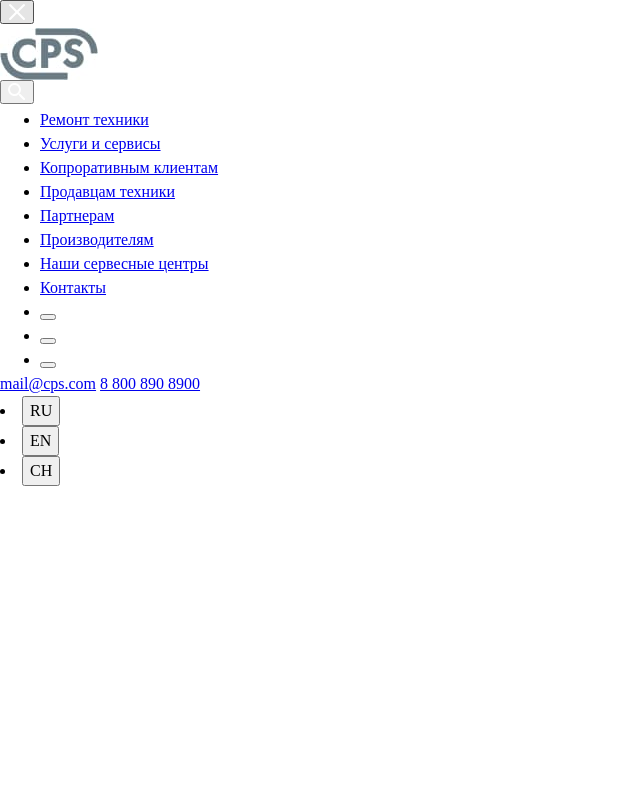
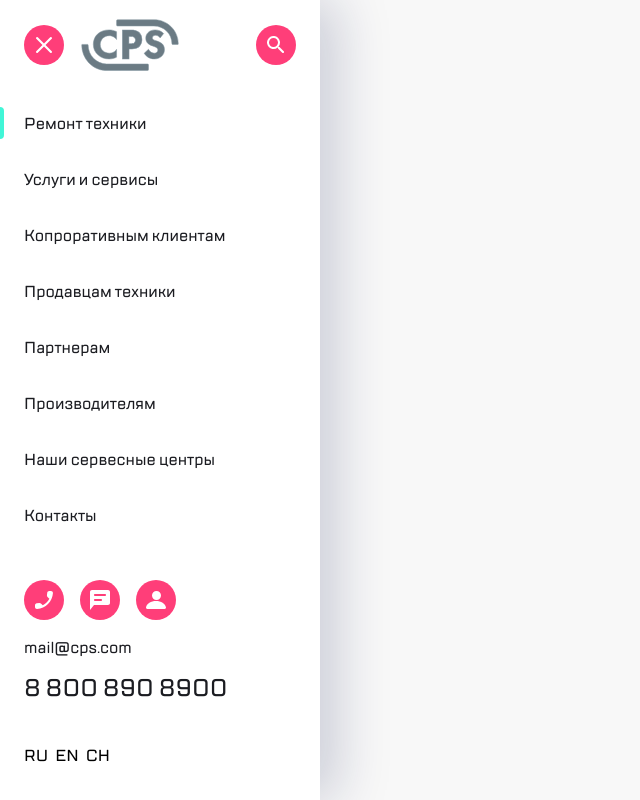
Before and after one commit to Mauladen/mauladen.github.io, a plain HTML site: page 1.4/index.html in a window 1280 px wide. Shown: the whole page, without its empty margins (0-640 px from the left). Drawn offline with Linux system fonts and the light colour scheme.

Commit message:
Закончил первичную вёрстку блока 1.4

```diff
--- a/1.4/index.html
+++ b/1.4/index.html
@@ -11,10 +11,10 @@
 </head>
 
 <body>
-    <aside class="menu">
+    <aside class="menu wrapper">
         <section class="menu__header header">
             <h1 class="visually-hidden">Сервисный центр CPS</h1>
-            <button class="header__button">
+            <button class="button button--purple header__button">
                 <svg xmlns="http://www.w3.org/2000/svg" width="18" height="18" fill="none">
                     <path fill="#fff" fill-rule="evenodd"
                         d="M2.793 1.257a1 1 0 0 0-1.414 0l-.122.122a1 1 0 0 0 0 1.414L7.464 9l-6.207 6.207a1 1 0 0 0 0 1.414l.122.122a1 1 0 0 0 1.414 0L9 10.536l6.207 6.207a1 1 0 0 0 1.414 0l.122-.122a1 1 0 0 0 0-1.414L10.536 9l6.207-6.207a1 1 0 0 0 0-1.414l-.122-.122a1 1 0 0 0-1.414 0L9 7.464 2.793 1.257Z"
@@ -22,8 +22,9 @@
                 </svg>
                 <span class="visually-hidden">Закрыть меня</span>
             </button>
-            <a href="./index.html"><img src="./images/CPS_logo.jpg" alt="Логотип сервесного цетра CSP"></a>
-            <button class="header__button">
+            <a class="header__logo" href="./index.html"><img class="header__images" src="./images/CPS_logo.svg"
+                    alt="Логотип сервесного цетра CPS"></a>
+            <button class="button button--purple header__button">
                 <svg xmlns="http://www.w3.org/2000/svg" width="18" height="18" fill="none">
                     <path fill="#fff" fill-rule="evenodd"
                         d="M12.5 11h-.79l-.28-.27a6.5 6.5 0 0 0 1.48-5.34c-.47-2.78-2.79-5-5.59-5.34A6.505 6.505 0 0 0 .05 7.32c.34 2.8 2.56 5.12 5.34 5.59a6.5 6.5 0 0 0 5.34-1.48l.27.28v.79l4.26 4.25c.41.41 1.07.41 1.48 0l.01-.01c.41-.41.41-1.07 0-1.48L12.5 11Zm-6 0C4.01 11 2 8.99 2 6.5S4.01 2 6.5 2 11 4.01 11 6.5 8.99 11 6.5 11Z"
@@ -34,8 +35,8 @@
         </section>
         <section class="menu__main main">
             <h2 class="visually-hidden">Меню</h2>
-            <ul class="main__list">
-                <li class="main__item">
+            <ul class="main__list list">
+                <li class="main__item main__item--active">
                     <a href="#" class="item__link">Ремонт техники</a>
                 </li>
                 <li class="main__item">
@@ -64,19 +65,33 @@
         <section class="menu__footer footer">
             <h2 class="visually-hidden">Контактная информация</h2>
             <section class="footer__action-buttons action-buttons">
-                <ul class="action-buttons__list">
+                <ul class="action-buttons__list list">
                     <li class="action-buttons__item">
-                        <button>
+                        <button class="button button--purple action-buttons__button">
+                            <svg xmlns="http://www.w3.org/2000/svg" width="18" height="18" fill="none">
+                                <path fill="#fff" fill-rule="evenodd"
+                                    d="m1.76 12.25 2.54-.29c.61-.07 1.21.14 1.64.57l1.84 1.84c2.83-1.44 5.15-3.75 6.59-6.59l-1.85-1.85a1.99 1.99 0 0 1-.57-1.64l.29-2.52C12.36.76 13.21 0 14.23 0h1.73c1.13 0 2.07.94 2 2.07-.53 8.54-7.36 15.36-15.89 15.89-1.13.07-2.07-.87-2.07-2v-1.73c-.01-1.01.75-1.86 1.76-1.98Z"
+                                    clip-rule="evenodd" />
+                            </svg>
                             <span class="visually-hidden"></span>
                         </button>
                     </li>
                     <li class="action-buttons__item">
-                        <button>
+                        <button class="button button--purple action-buttons__button">
+                            <svg xmlns="http://www.w3.org/2000/svg" width="20" height="20" fill="none">
+                                <path fill="#fff" fill-rule="evenodd"
+                                    d="M18 0H2C.9 0 .01.9.01 2L0 20l4-5h14c1.1 0 2-.9 2-2V2c0-1.1-.9-2-2-2Zm-7 11H5c-.55 0-1-.45-1-1s.45-1 1-1h6c.55 0 1 .45 1 1s-.45 1-1 1Zm4-5H5c-.55 0-1-.45-1-1s.45-1 1-1h10c.55 0 1 .45 1 1s-.45 1-1 1Z"
+                                    clip-rule="evenodd" />
+                            </svg>
                             <span class="visually-hidden"></span>
                         </button>
                     </li>
                     <li class="action-buttons__item">
-                        <button>
+                        <button class="button button--purple action-buttons__button">
+                            <svg xmlns="http://www.w3.org/2000/svg" width="20" height="18" fill="none">
+                                <path fill="#fff"
+                                    d="M10.5 9a4.5 4.5 0 1 0 0-9 4.5 4.5 0 0 0 0 9ZM.017 16.612C-.113 17.342.535 18 1.339 18H18.66c.83 0 1.453-.659 1.323-1.388C19.23 12.4 15.056 10 10 10 4.943 10 .769 12.4.017 16.612Z" />
+                            </svg>
                             <span class="visually-hidden"></span>
                         </button>
                     </li>
@@ -87,24 +102,26 @@
                 <a href="tel:+78008908900" class="contacts__tel">8&nbsp;800&nbsp;890 8900</a>
             </section>
             <section class="footer__languages languages">
+                <ul class="languages__list list">
                     <li class="languages__item">
-                    <button class="languages__button languages__button--active">
+                        <button class="button languages__button languages__button--active">
                             RU
                             <span class="visually-hidden">Русский язык</span>
                         </button>
                     </li>
                     <li class="languages__item">
-                    <button type="button" class="languages__button">
+                        <button class="button languages__button">
                             EN
                             <span class="visually-hidden">Английский язык</span>
                         </button>
                     </li>
                     <li class="languages__item">
-                    <button class="languages__button">
+                        <button class="button languages__button">
                             CH
                             <span class="visually-hidden">Китайский язык</span>
                         </button>
                     </li>
+                </ul>
             </section>
         </section>
     </aside>
--- a/1.4/styles/styles.css
+++ b/1.4/styles/styles.css
@@ -3,9 +3,9 @@
     font-weight: 400;
     font-style: normal;
     src: local("TT Lakes Regular"), local("TT-Lakes-Regular"),
-        url("/fonts/TTLakes-Regular/TTLakes-Regular.woff2") format("woff2"),
-        url("/fonts/TTLakes-Regular/TTLakes-Regular.woff") format("woff"),
-        url("/fonts/TTLakes-Regular/TTLakes-Regular.ttf") format("truetype");
+        url("../fonts/TTLakes-Regular/TTLakes-Regular.woff2") format("woff2"),
+        url("../fonts/TTLakes-Regular/TTLakes-Regular.woff") format("woff"),
+        url("../fonts/TTLakes-Regular/TTLakes-Regular.ttf") format("truetype");
     font-display: swap;
 }
 
@@ -14,9 +14,9 @@
     font-weight: 500;
     font-style: normal;
     src: local("TT Lakes Medium"), local("TT-Lakes-Medium"),
-        url("/fonts/TTLakes-Medium/TTLakes-Medium.woff2") format("woff2"),
-        url("/fonts/TTLakes-Medium/TTLakes-Medium.woff") format("woff"),
-        url("/fonts/TTLakes-Medium/TTLakes-Medium.ttf") format("truetype");
+        url("../fonts/TTLakes-Medium/TTLakes-Medium.woff2") format("woff2"),
+        url("../fonts/TTLakes-Medium/TTLakes-Medium.woff") format("woff"),
+        url("../fonts/TTLakes-Medium/TTLakes-Medium.ttf") format("truetype");
     font-display: swap;
 }
 
@@ -25,9 +25,9 @@
     font-weight: 700;
     font-style: normal;
     src: local("TT Lakes Bold"), local("TT-Lakes-Bold"),
-        url("/fonts/TTLakes-Bold/TTLakesCondensed-Bold.woff2") format("woff2"),
-        url("/fonts/TTLakes-Bold/TTLakesCondensed-Bold.woff") format("woff"),
-        url("/fonts/TTLakes-Bold/TTLakesCondensed-Bold.ttf") format("truetype");
+        url("../fonts/TTLakes-Bold/TTLakesCondensed-Bold.woff2") format("woff2"),
+        url("../fonts/TTLakes-Bold/TTLakesCondensed-Bold.woff") format("woff"),
+        url("../fonts/TTLakes-Bold/TTLakesCondensed-Bold.ttf") format("truetype");
     font-display: swap;
 }
 
@@ -43,3 +43,140 @@
     clip: rect(0 0 0 0);
     overflow: hidden;
 }
+
+.button {
+    padding: 0;
+    border: none;
+    background-color: transparent;
+    cursor: pointer;
+}
+
+.button--purple {
+    background: #FF3E79;
+    border-radius: 20px;
+    display: flex;
+    justify-content: center;
+    align-items: center;
+}
+
+.list {
+    margin: 0;
+    padding: 0;
+    list-style: none;
+}
+
+body {
+    min-width: 320px;
+    font-family: "TT Lakes", sans-serif;
+    font-weight: 500;
+    font-size: 16px;
+    line-height: 24px;
+    color: #1b1c21;
+    background-color: #f8f8f8;
+}
+
+.wrapper {
+    width: 320px;
+    display: flex;
+    flex-direction: column;
+    min-height: 100vh;
+    scrollbar-width: none;
+    background-color: #fff;
+    box-shadow: -2px 0px 4px rgba(69, 79, 126, 0.02), 16px 0px 52px rgba(14, 24, 80, 0.2);
+}
+
+.menu__header {
+    padding: 19px 24px 0 24px;
+    margin-bottom: 41px;
+    display: flex;
+    flex-direction: row;
+    align-items: center;
+
+}
+
+.header__button:nth-of-type(1) {
+    margin-right: 17px;
+}
+
+.header__logo {
+    margin-right: auto;
+}
+
+.header__button {
+    width: 40px;
+    height: 40px;
+}
+
+.menu__main {
+    padding: 0 0 24px 24px;
+    margin-bottom: auto;
+}
+
+.main__list {
+    display: flex;
+    flex-direction: column;
+    row-gap: 32px;
+}
+
+.item__link {
+    color: inherit;
+    text-decoration: none;
+}
+
+.main__item--active::before {
+    content: "";
+    width: 4px;
+    height: 32px;
+    background: #41f6d7;
+    border-top-right-radius: 4px;
+    border-bottom-right-radius: 4px;
+    position: absolute;
+    margin: -5px 0 0 -24px;
+}
+
+.menu__footer {
+    padding-left: 24px;
+}
+
+.footer__action-buttons {
+    margin-bottom: 16px;
+}
+
+.action-buttons__list {
+    display: flex;
+    column-gap: 16px;
+}
+
+.action-buttons__button {
+    width: 40px;
+    height: 40px;
+}
+
+.footer__contacts {
+    display: flex;
+    flex-direction: column;
+    margin-bottom: 40px;
+    row-gap: 12px;
+}
+
+.contacts__mail {
+    color: inherit;
+    text-decoration: none;
+}
+
+.contacts__tel {
+    font-size: 24px;
+    line-height: 32px;
+    color: inherit;
+    text-decoration: none;
+}
+
+.footer__languages {
+    margin-bottom: 32px;
+}
+
+.languages__list {
+    display: flex;
+    flex-direction: row;
+    column-gap: 7px;
+}
```
Also changed, not shown: 1.4/images/CPS_logo.jpg (deleted), 1.4/images/CPS_logo.svg (added). Lines whose indentation alone changed are shown as unchanged.
